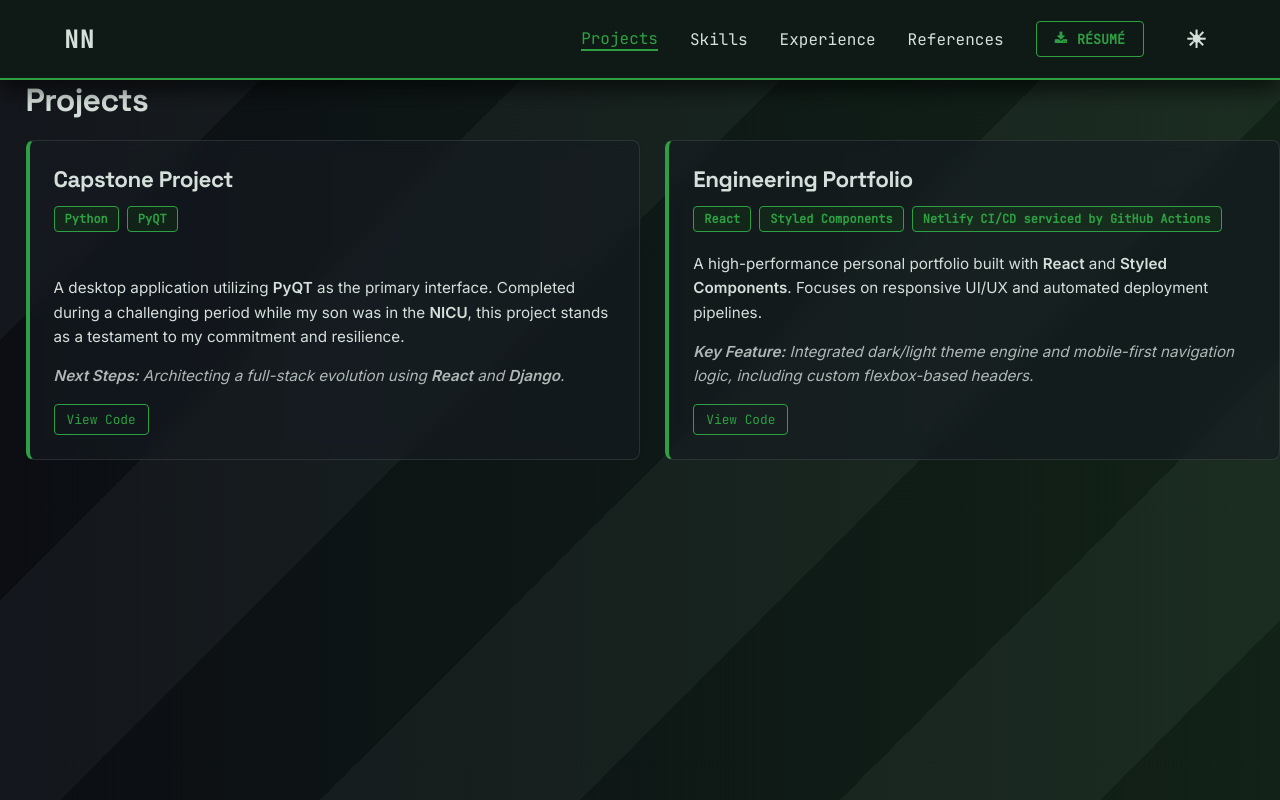
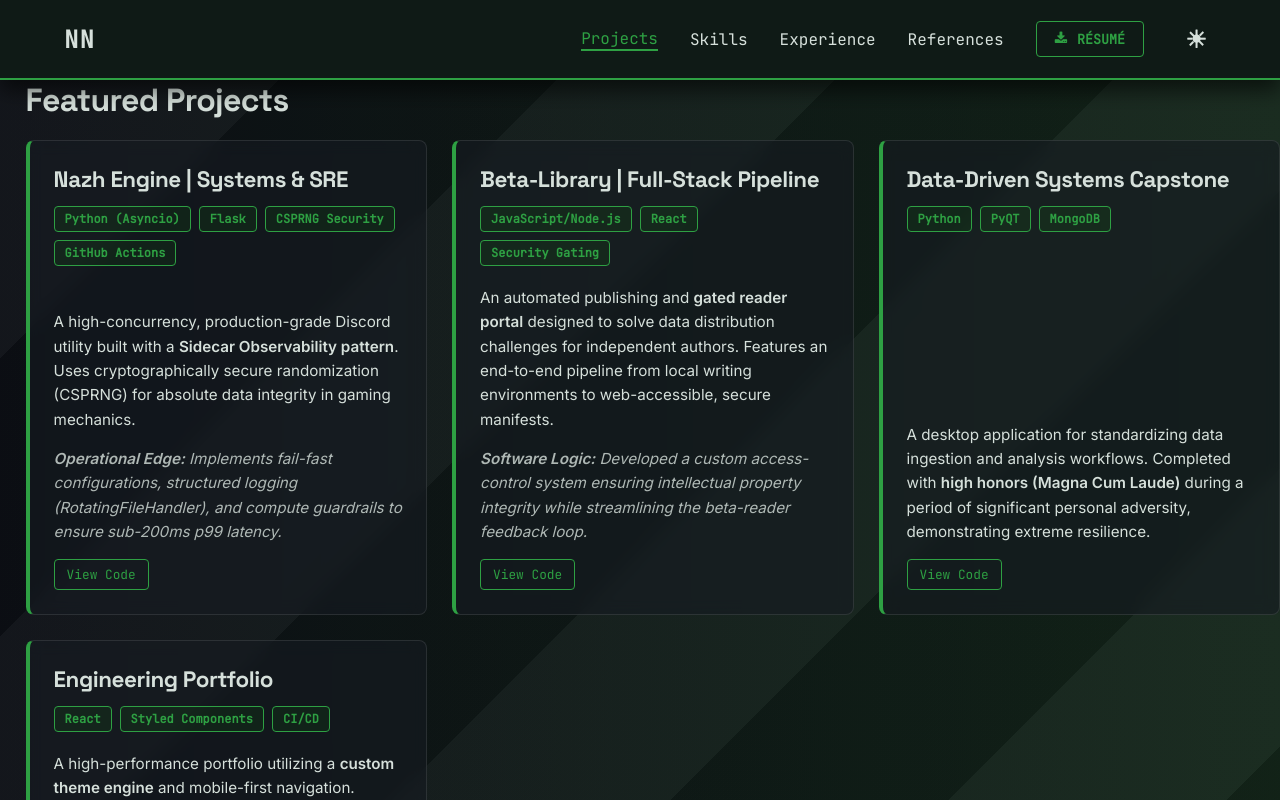
Before and after one commit to NevinsN/professional_portfolio, a React (Create React App) app in the folder professional_portfolio/: page /projects in a window 1280 px wide. Shown: the top 800 px of the page. Built offline with nearby package versions, Linux system fonts and the light colour scheme.

Commit message:
Added projects to the projects page

```diff
--- a/professional_portfolio/src/Components/Projects/Projects.js
+++ b/professional_portfolio/src/Components/Projects/Projects.js
@@ -2,32 +2,73 @@ import React from "react";
 import "./Projects.css";
 import "../Shared/Shared.css";
 
-
 const Projects = () => {
     return (
-        <header className={`App-header`}>
+        <header className="App-header">
             <div className="App-header_titleSubpage">
-                <h1>Projects</h1>
+                <h1>Featured Projects</h1>
 
                 <div className="project-container">
 
+                    {/* 1. Nazh Engine - SRE & Systems Focus */}
+                    <div className="project-card">
+                        <div className="project-header">
+                            <h2>Nazh Engine | Systems & SRE</h2>
+                            <div className="tech-stack">
+                                <span className="tag">Python (Asyncio)</span>
+                                <span className="tag">Flask</span>
+                                <span className="tag">CSPRNG Security</span>
+                                <span className="tag">GitHub Actions</span>
+                            </div>
+                        </div>
+                        <div className="project-body">
+                            <p>
+                                A high-concurrency, production-grade Discord utility built with a <strong>Sidecar Observability pattern</strong>.
+                                Uses cryptographically secure randomization (CSPRNG) for absolute data integrity in gaming mechanics.
+                            </p>
+                            <p className="project-meta">
+                                <strong>Operational Edge:</strong> Implements fail-fast configurations, structured logging (RotatingFileHandler), and compute guardrails to ensure sub-200ms p99 latency.
+                            </p>
+                            <a href="#" className="repo-btn">View Code</a>
+                        </div>
+                    </div>
+
+                    {/* 2. Beta-Library - Product Architecture */}
+                    <div className="project-card">
+                        <div className="project-header">
+                            <h2>Beta-Library | Full-Stack Pipeline</h2>
+                            <div className="tech-stack">
+                                <span className="tag">JavaScript/Node.js</span>
+                                <span className="tag">React</span>
+                                <span className="tag">Security Gating</span>
+                            </div>
+                        </div>
+                        <div className="project-body">
+                            <p>
+                                An automated publishing and <strong>gated reader portal</strong> designed to solve data distribution challenges for independent authors.
+                                Features an end-to-end pipeline from local writing environments to web-accessible, secure manifests.
+                            </p>
+                            <p className="project-meta">
+                                <strong>Software Logic:</strong> Developed a custom access-control system ensuring intellectual property integrity while streamlining the beta-reader feedback loop.
+                            </p>
+                            <a href="#" className="repo-btn">View Code</a>
+                        </div>
+                    </div>
 
                     {/* 3. Capstone Project */}
                     <div className="project-card">
                         <div className="project-header">
-                            <h2>Capstone Project</h2>
+                            <h2>Data-Driven Systems Capstone</h2>
                             <div className="tech-stack">
                                 <span className="tag">Python</span>
                                 <span className="tag">PyQT</span>
+                                <span className="tag">MongoDB</span>
                             </div>
                         </div>
                         <div className="project-body">
                             <p>
-                                A desktop application utilizing <strong>PyQT</strong> as the primary interface.
-                                Completed during a challenging period while my son was in the <strong>NICU</strong>, this project stands as a testament to my commitment and resilience.
-                            </p>
-                            <p className="project-meta">
-                                <strong>Next Steps:</strong> Architecting a full-stack evolution using <strong>React</strong> and <strong>Django</strong>.
+                                A desktop application for standardizing data ingestion and analysis workflows.
+                                Completed with <strong>high honors (Magna Cum Laude)</strong> during a period of significant personal adversity, demonstrating extreme resilience.
                             </p>
                             <a href="https://github.com/NevinsN/CS-499" target="_blank" rel="noopener noreferrer" className="repo-btn">
                                 View Code
@@ -42,16 +83,13 @@ const Projects = () => {
                             <div className="tech-stack">
                                 <span className="tag">React</span>
                                 <span className="tag">Styled Components</span>
-                                <span className="tag">Netlify CI/CD serviced by GitHub Actions</span>
+                                <span className="tag">CI/CD</span>
                             </div>
                         </div>
                         <div className="project-body">
                             <p>
-                                A high-performance personal portfolio built with <strong>React</strong> and <strong>Styled Components</strong>.
-                                Focuses on responsive UI/UX and automated deployment pipelines.
-                            </p>
-                            <p className="project-meta">
-                                <strong>Key Feature:</strong> Integrated dark/light theme engine and mobile-first navigation logic, including custom flexbox-based headers.
+                                A high-performance portfolio utilizing a <strong>custom theme engine</strong> and mobile-first navigation.
+                                Serves as a live demonstration of frontend architectural principles and automated deployment.
                             </p>
                             <a href="https://github.com/NevinsN/professional_portfolio" target="_blank" rel="noopener noreferrer" className="repo-btn">
                                 View Code
```
